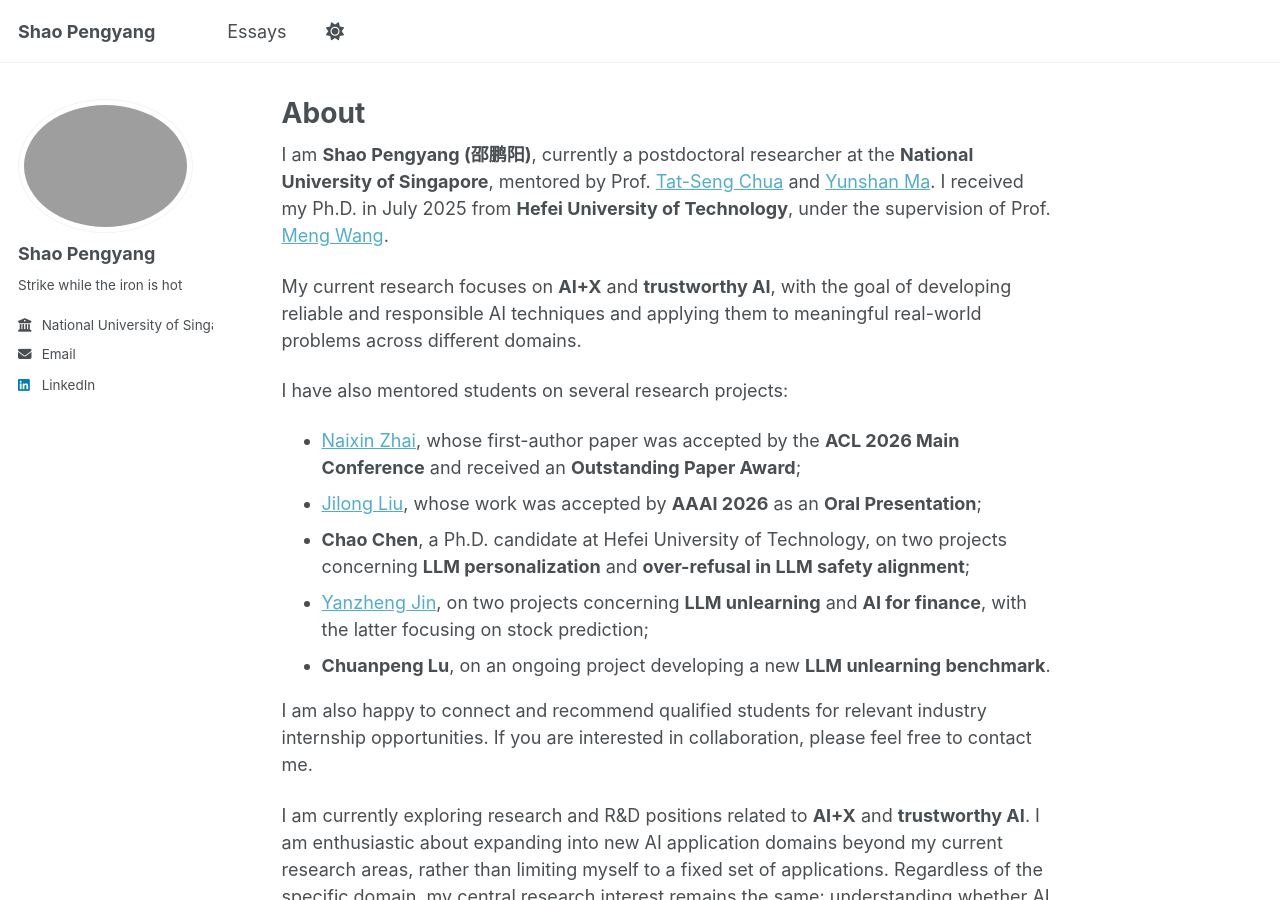
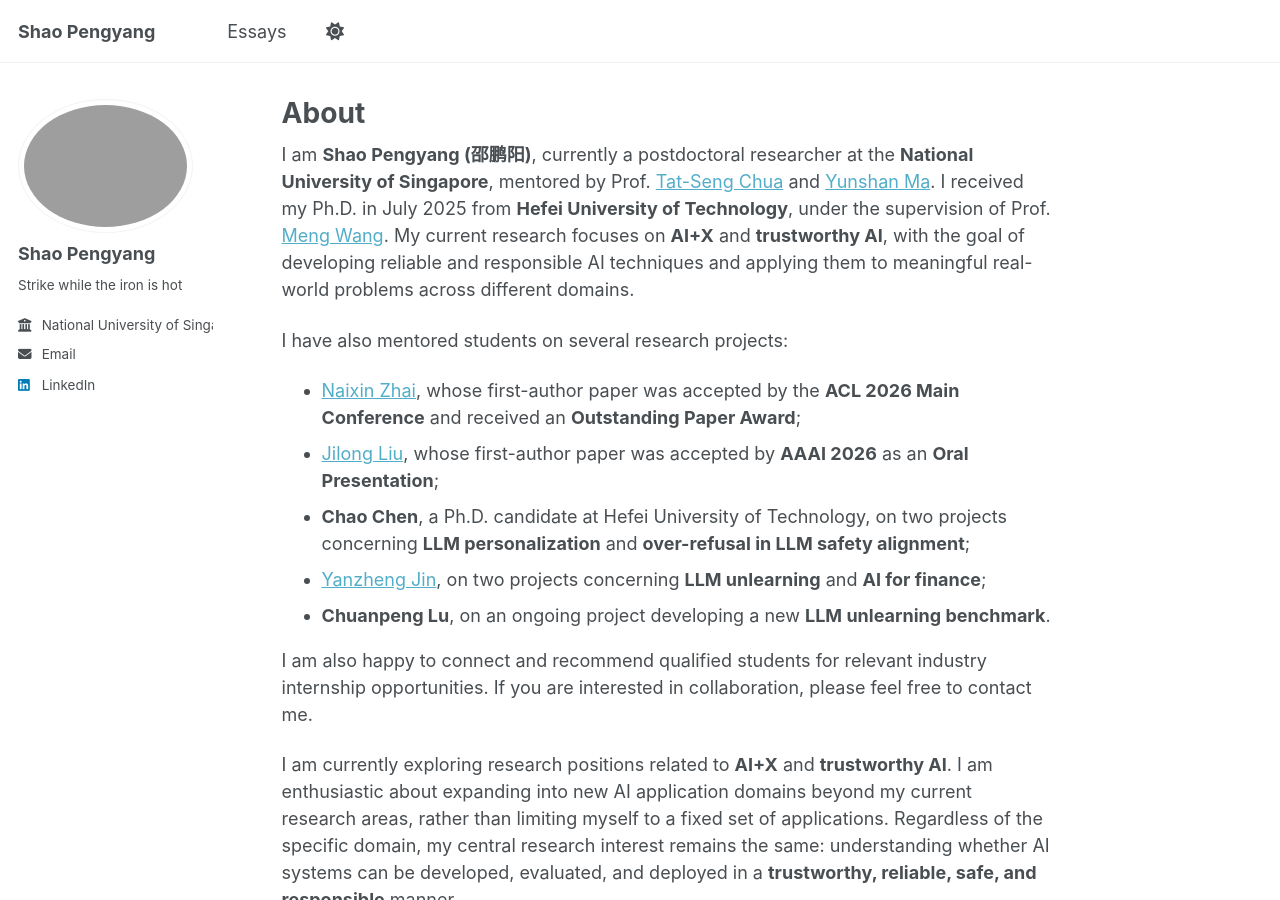
Before and after one commit to ShaoPengyang/ShaoPengyang.github.io, a Jekyll site: the page built from _pages/about.md, in a window 1280 px wide and 900 px high. Built offline with Jekyll 4.4.1, drawn with Linux system fonts in a browser that asks for light colours; a script bundle is joined from its source files by our own code; library files that are not in the unit come from our copies.

Commit message:
Update about.md

```diff
--- a/_pages/about.md
+++ b/_pages/about.md
@@ -8,21 +8,19 @@ redirect_from:
 ---
 
 
-I am **Shao Pengyang (邵鹏阳)**, currently a postdoctoral researcher at the **National University of Singapore**, mentored by Prof. [Tat-Seng Chua](https://www.comp.nus.edu.sg/cs/people/chuats/) and [Yunshan Ma](https://mysbupt.github.io/). I received my Ph.D. in July 2025 from **Hefei University of Technology**, under the supervision of Prof. [Meng Wang](https://sites.google.com/view/meng-wang/home).
-
-My current research focuses on **AI+X** and **trustworthy AI**, with the goal of developing reliable and responsible AI techniques and applying them to meaningful real-world problems across different domains.
+I am **Shao Pengyang (邵鹏阳)**, currently a postdoctoral researcher at the **National University of Singapore**, mentored by Prof. [Tat-Seng Chua](https://www.comp.nus.edu.sg/cs/people/chuats/) and [Yunshan Ma](https://mysbupt.github.io/). I received my Ph.D. in July 2025 from **Hefei University of Technology**, under the supervision of Prof. [Meng Wang](https://sites.google.com/view/meng-wang/home). My current research focuses on **AI+X** and **trustworthy AI**, with the goal of developing reliable and responsible AI techniques and applying them to meaningful real-world problems across different domains.
 
 I have also mentored students on several research projects:
 
 - [Naixin Zhai](https://scholar.google.com/citations?hl=en&user=hwR0iLgAAAAJ), whose first-author paper was accepted by the **ACL 2026 Main Conference** and received an **Outstanding Paper Award**;
-- [Jilong Liu](https://scholar.google.com/citations?user=KqbILgIAAAAJ&hl=zh-CN), whose work was accepted by **AAAI 2026** as an **Oral Presentation**;
+- [Jilong Liu](https://scholar.google.com/citations?user=KqbILgIAAAAJ&hl=zh-CN), whose first-author paper was accepted by **AAAI 2026** as an **Oral Presentation**;
 - **Chao Chen**, a Ph.D. candidate at Hefei University of Technology, on two projects concerning **LLM personalization** and **over-refusal in LLM safety alignment**;
-- [Yanzheng Jin](https://scholar.google.com/citations?user=HuJSpRAAAAAJ&hl=en), on two projects concerning **LLM unlearning** and **AI for finance**, with the latter focusing on stock prediction;
+- [Yanzheng Jin](https://scholar.google.com/citations?user=HuJSpRAAAAAJ&hl=en), on two projects concerning **LLM unlearning** and **AI for finance**;
 - **Chuanpeng Lu**, on an ongoing project developing a new **LLM unlearning benchmark**.
 
 I am also happy to connect and recommend qualified students for relevant industry internship opportunities. If you are interested in collaboration, please feel free to contact me.
 
-I am currently exploring research and R&D positions related to **AI+X** and **trustworthy AI**. I am enthusiastic about expanding into new AI application domains beyond my current research areas, rather than limiting myself to a fixed set of applications. Regardless of the specific domain, my central research interest remains the same: understanding whether AI systems can be developed, evaluated, and deployed in a **trustworthy, reliable, safe, and responsible** manner.
+I am currently exploring research positions related to **AI+X** and **trustworthy AI**. I am enthusiastic about expanding into new AI application domains beyond my current research areas, rather than limiting myself to a fixed set of applications. Regardless of the specific domain, my central research interest remains the same: understanding whether AI systems can be developed, evaluated, and deployed in a **trustworthy, reliable, safe, and responsible** manner.
 
 If you are interested in my research, potential collaborations, or relevant opportunities, please feel free to contact me.
 
```
